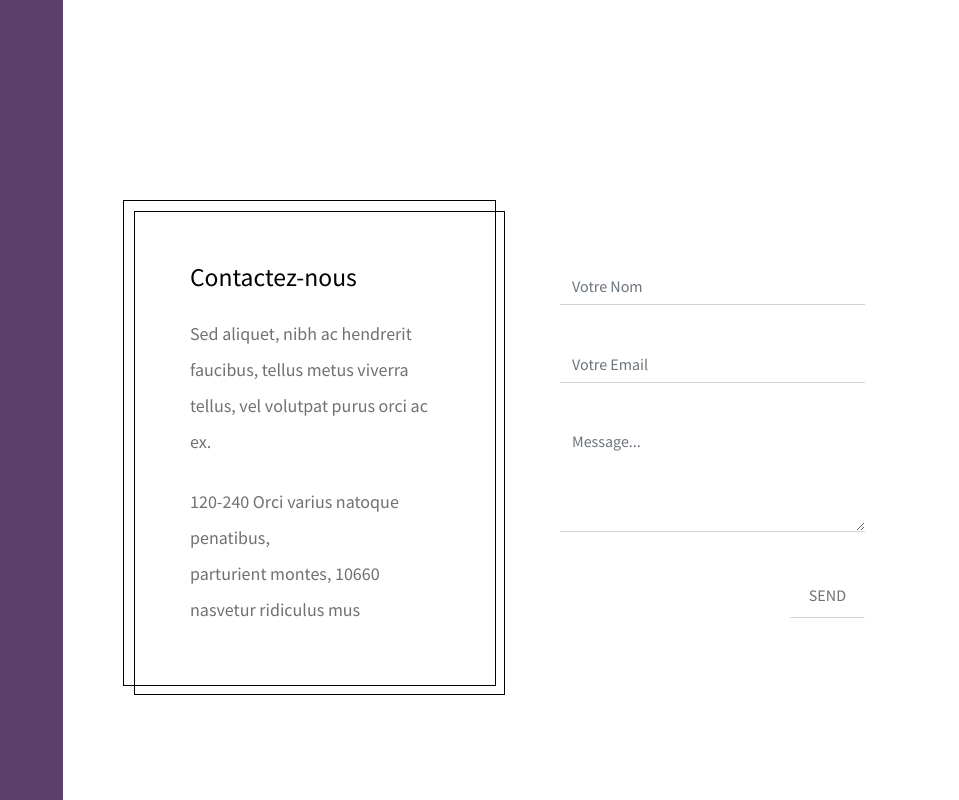
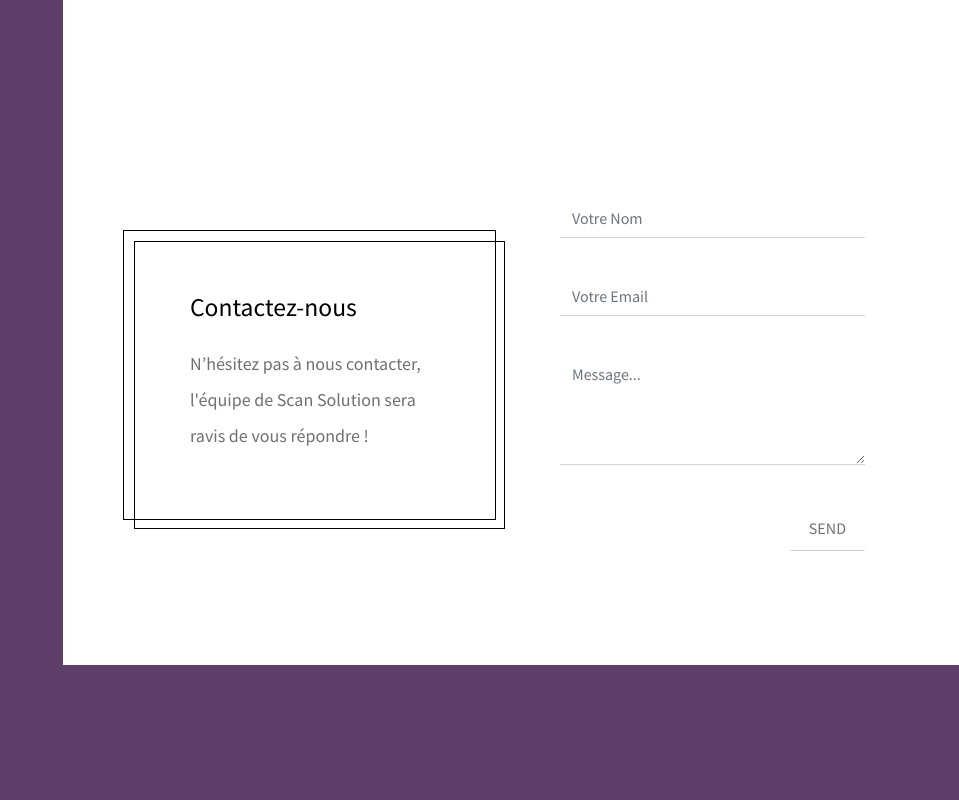
Before and after one commit to scansolution/scansolution.github.io, a plain HTML site: page index.html in a window 1280 px wide. Shown: the part 3900-4700 px from the top of the page, without its empty margins (321-1280 px from the left). After the commit the page ends 4565 px from the top, so only its background shows below. Drawn offline with Linux system fonts and the light colour scheme.

Commit message:
contactez nous

```diff
--- a/index.html
+++ b/index.html
@@ -251,13 +251,9 @@
                     <div class="tm-double-border-2 tm-border-gray tm-box-pad">
                         <h2 class="tm-color-primary tm-section-title mb-4">Contactez-nous</h2>
                         <p class="mb-4">
-                          Sed aliquet, nibh ac hendrerit faucibus, tellus metus viverra
-                          tellus, vel volutpat purus orci ac ex.
+                          N’hésitez pas à nous contacter, l'équipe de Scan Solution sera ravis de vous répondre !
                         </p>
                         <p class="mb-3">
-                          120-240 Orci varius natoque penatibus, <br>
-                          parturient montes, 10660 <br>
-                          nasvetur ridiculus mus
                         </p>
                     </div>
                   </div>
```
